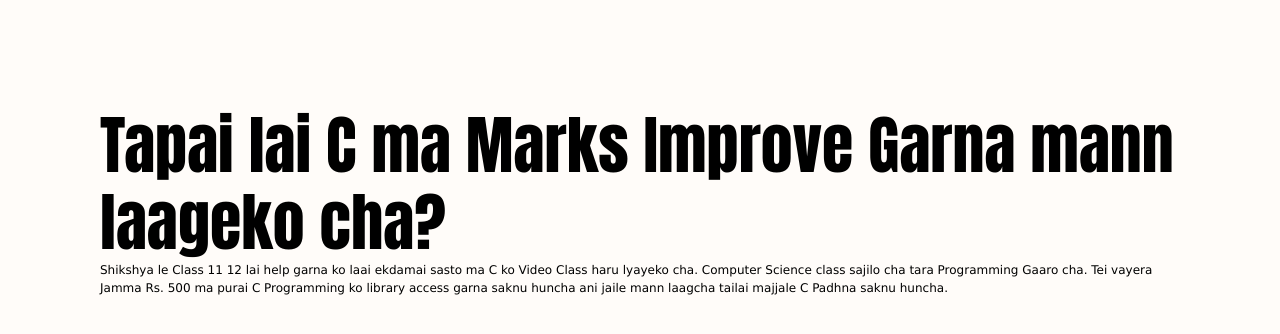
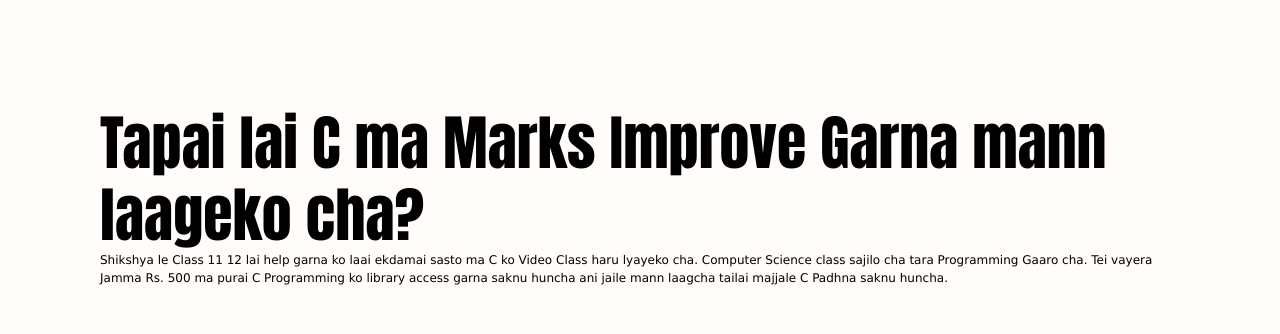
Before and after one commit to PrithakADHI/PrithakADHI.github.io, a plain HTML site: page index.htm in a window 1280 px wide. Shown: the part 118-452 px from the top of the page. Drawn offline with nearby package versions, Linux system fonts and the light colour scheme.

Commit message:
Update index.htm

```diff
--- a/index.htm
+++ b/index.htm
@@ -6,7 +6,7 @@
   <meta name="viewport" content="width=device-width, initial-scale=1.0">
   <title>Shikshya</title>
   <link rel="stylesheet" href="https://www.w3schools.com/w3css/4/w3.css">
-  <link rel="stylesheet" href="https://fonts.googleapis.com/css?family=Karma">
+  <link href="https://fonts.googleapis.com/css2?family=Anton&display=swap" rel="stylesheet">
 <style>
 body,h1,h2,h3,h4,h5,h6 {font-family: "Papyrus"}
 .w3-bar-block .w3-bar-item {padding:20px}
@@ -20,11 +20,18 @@ body,h1,h2,h3,h4,h5,h6 {font-family: "Papyrus"}
   padding-left: 100px;
   padding-right:100px;
   font-style: bold;
-  font-family: "Impact";
+  font-family: "Anton";
   line-height: 1.2;
-  font-size:5vw
+  font-size:60px;
+}
 
+@media screen and (max-width: 1189px) {
+  .headline {
+    font-size: 5vw;
+  }
 }
+
+
 /*
 .subtitle {
   font-size: 12px;
```
